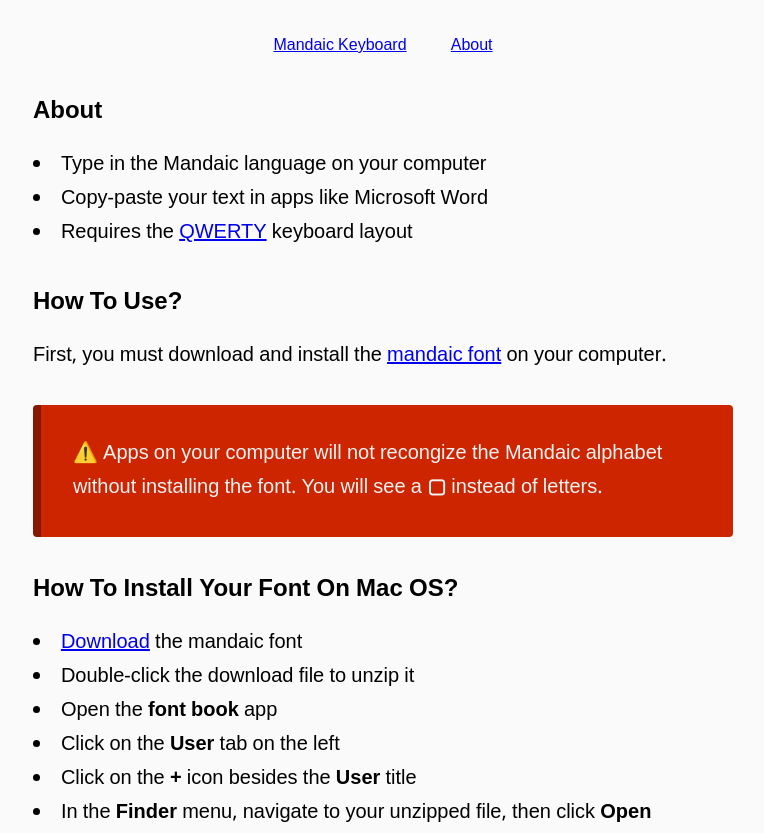
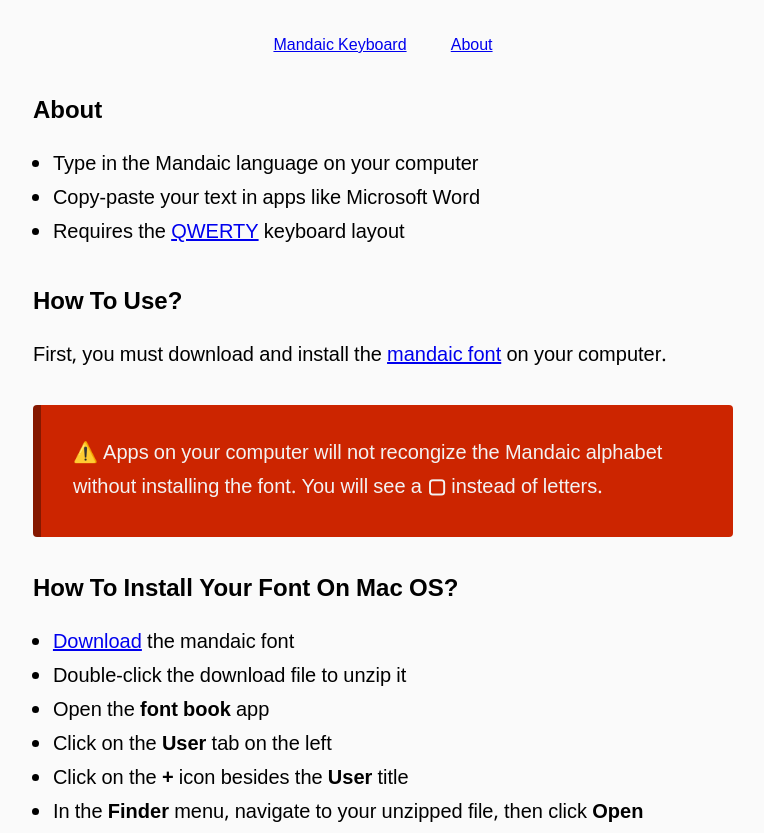
Before and after one commit to ossab98/mandaic-keyboard-1, a plain HTML site: page about.html in a window 1280 px wide. Shown: the top 833 px of the page, without its empty margins (257-1021 px from the left). Drawn offline with Linux system fonts and the light colour scheme.

Commit message:
<li> on multi-lines have equal margins.

```diff
--- a/css/style.css
+++ b/css/style.css
@@ -39,6 +39,10 @@ nav a {
   text-transform: capitalize;
 }
 
+div ul {
+  margin-bottom: 2rem;
+}
+
 article {
   max-width: 80ch;
   margin: auto;
@@ -57,7 +61,7 @@ article li {
 }
 
 article li {
-  list-style-position: inside;
+  margin-left: 1.25rem;
 }
 
 section {
```
